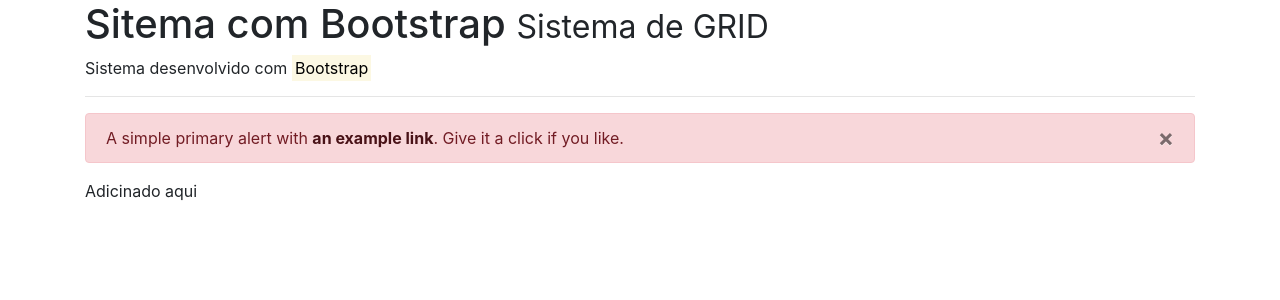
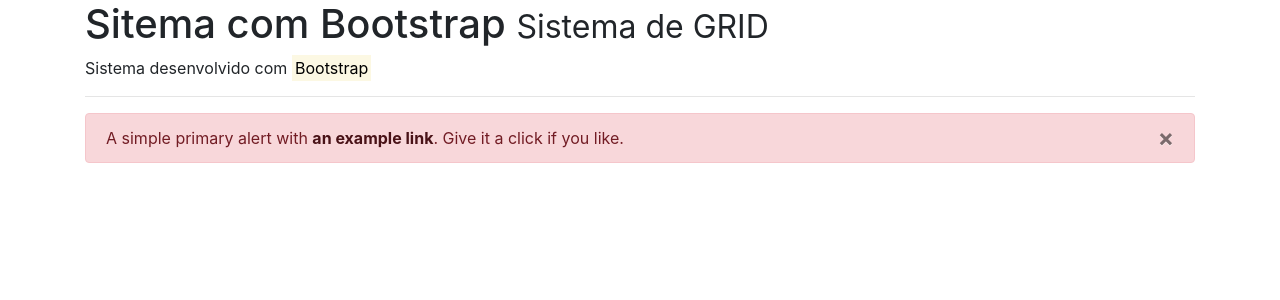
Before and after one commit to Deijai/projeto_dotnet, a PHP site: page / in a window 1280 px wide. Shown: the top 300 px of the page. Run offline with PHP 8.4, Linux system fonts and the light colour scheme.

Commit message:
adicionar projeto - removido

```diff
--- a/bootstrap/index.php
+++ b/bootstrap/index.php
@@ -22,9 +22,7 @@
 			</button>
 		</div>
 
-                <div>
-                    Adicinado aqui
-                </div>
+
 
 
 
```
